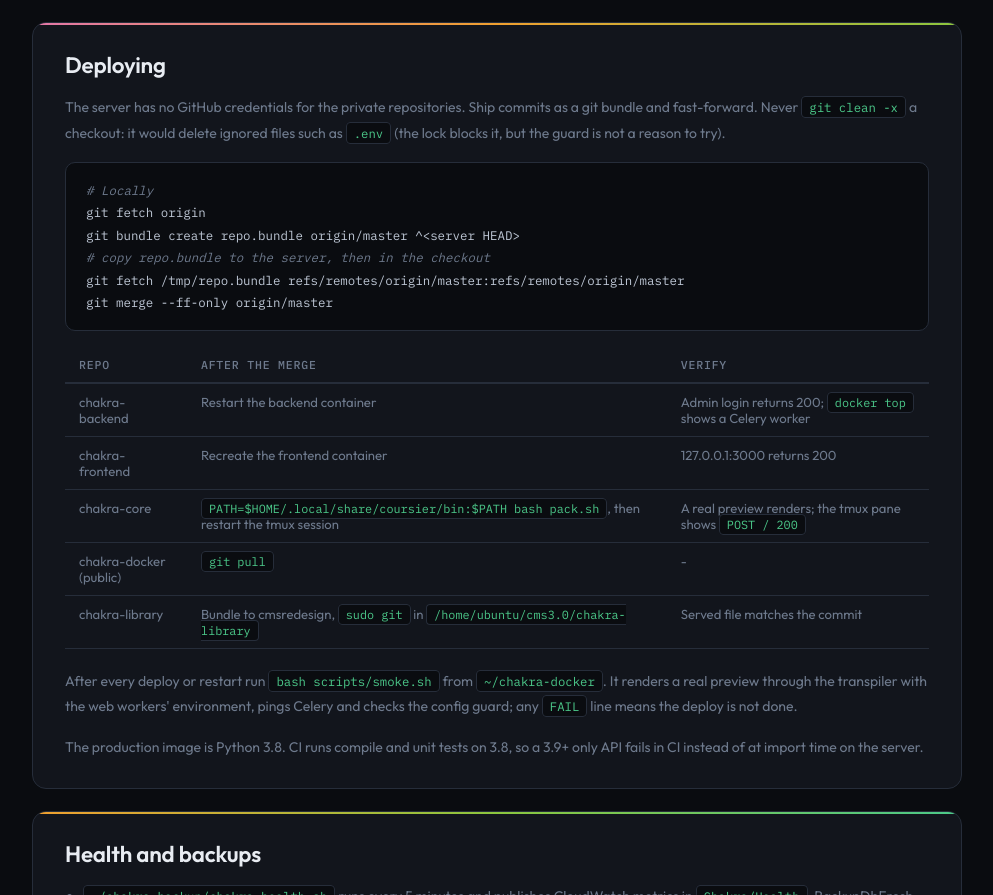
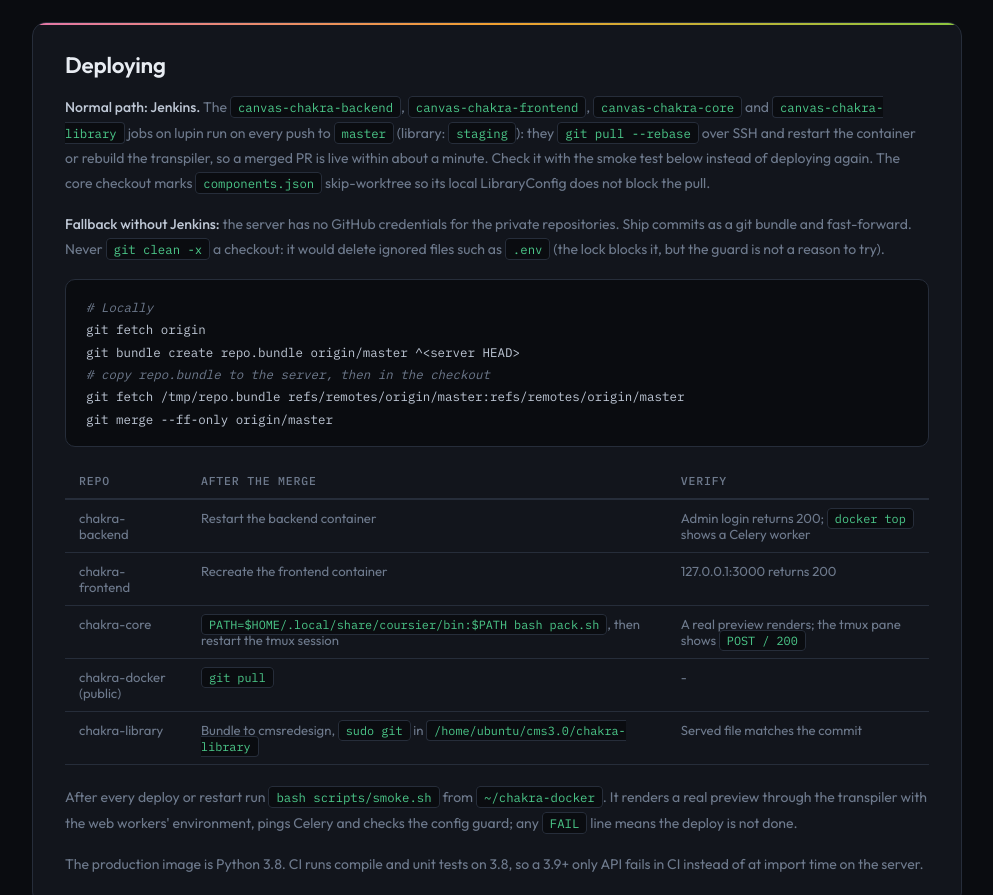
Before and after one commit to IMGIITRoorkee/chakra-docker, a plain HTML site: page architecture/aws-production.html in a window 1280 px wide. Shown: the part 2157-3052 px from the top of the page, without its empty margins (278-1271 px from the left). Drawn offline with Linux system fonts and the light colour scheme.

Commit message:
docs(architecture): document the Jenkins auto-deploy jobs

```diff
--- a/architecture/aws-production.html
+++ b/architecture/aws-production.html
@@ -77,7 +77,8 @@
 <!-- ══════════ DEPLOY ══════════ -->
 <div class="card gd">
 <h2>Deploying</h2>
-<p style="margin-bottom:16px;">The server has no GitHub credentials for the private repositories. Ship commits as a git bundle and fast-forward. Never <code>git clean -x</code> a checkout: it would delete ignored files such as <code>.env</code> (the lock blocks it, but the guard is not a reason to try).</p>
+<p style="margin-bottom:16px;"><strong>Normal path: Jenkins.</strong> The <code>canvas-chakra-backend</code>, <code>canvas-chakra-frontend</code>, <code>canvas-chakra-core</code> and <code>canvas-chakra-library</code> jobs on lupin run on every push to <code>master</code> (library: <code>staging</code>): they <code>git pull --rebase</code> over SSH and restart the container or rebuild the transpiler, so a merged PR is live within about a minute. Check it with the smoke test below instead of deploying again. The core checkout marks <code>components.json</code> skip-worktree so its local LibraryConfig does not block the pull.</p>
+<p style="margin-bottom:16px;"><strong>Fallback without Jenkins:</strong> the server has no GitHub credentials for the private repositories. Ship commits as a git bundle and fast-forward. Never <code>git clean -x</code> a checkout: it would delete ignored files such as <code>.env</code> (the lock blocks it, but the guard is not a reason to try).</p>
 <div class="code-block"><span class="comment"># Locally</span>
 git fetch origin
 git bundle create repo.bundle origin/master ^&lt;server HEAD&gt;
```
